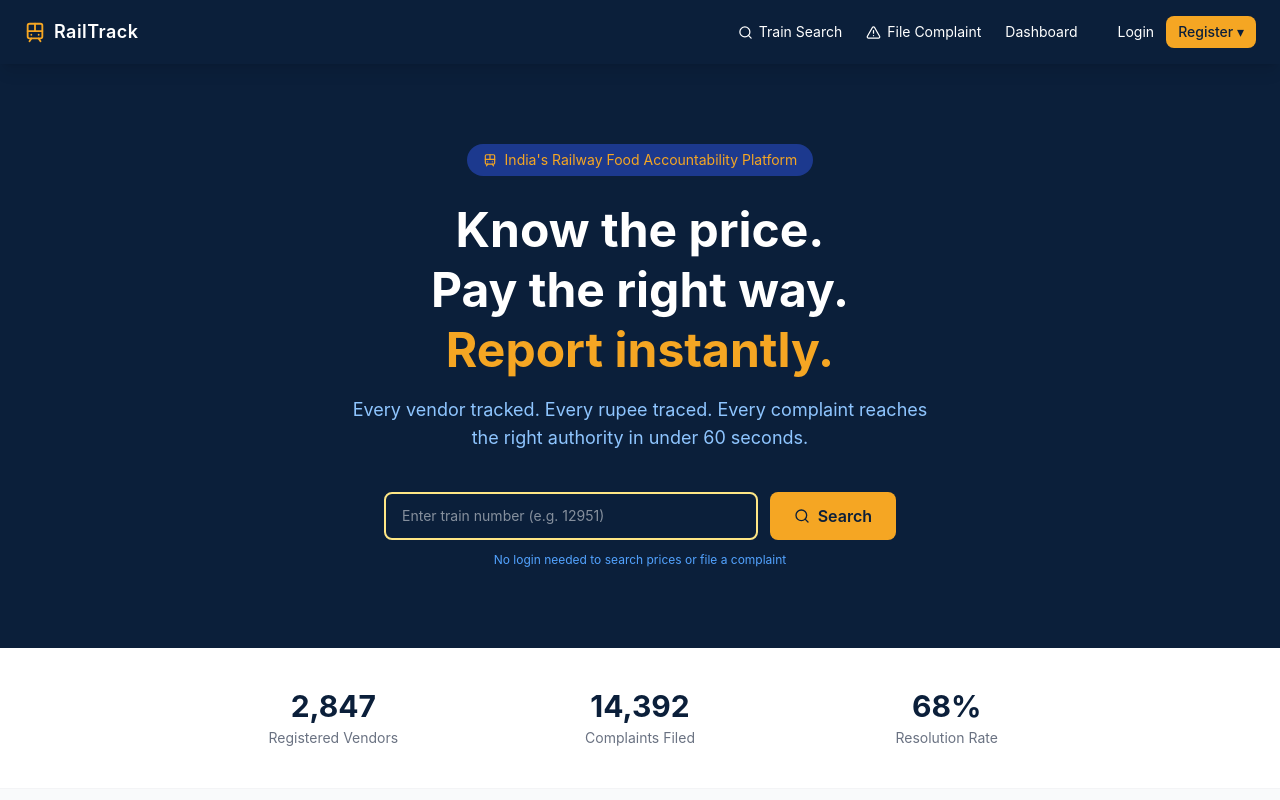
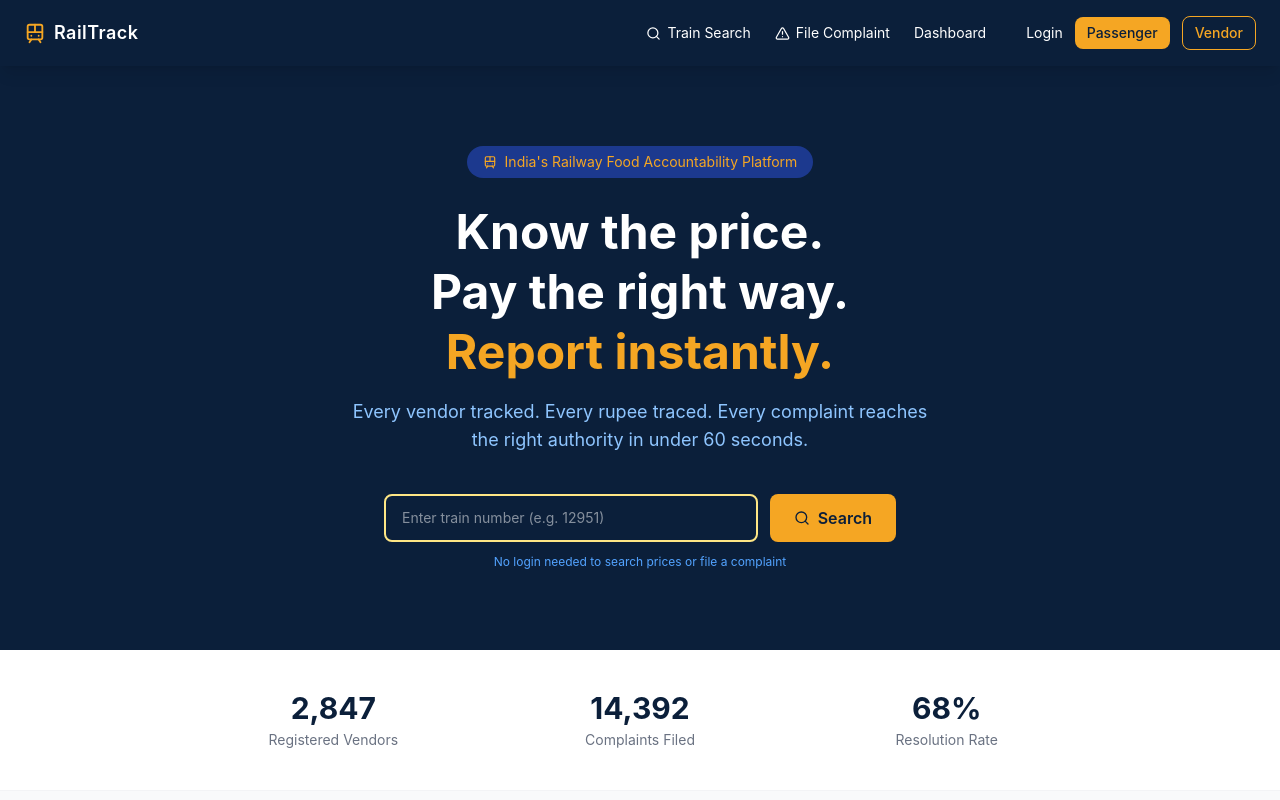
Before and after one commit to chandrakant-T/railtrack-frontend, a React (Vite) app: page / in a window 1280 px wide. Shown: the top 800 px of the page. Built offline with nearby package versions, Linux system fonts and the light colour scheme; no server answers.

Commit message:
vendor-register_option

```diff
--- a/src/components/layout/Navbar.tsx
+++ b/src/components/layout/Navbar.tsx
@@ -55,19 +55,12 @@ const Navbar = () => {
 ) : (
   <div className="flex items-center gap-3 ml-4">
     <Link to="/login" className="hover:text-[#F5A623] transition-colors">Login</Link>
-    <div className="relative group">
-      <button className="bg-[#F5A623] text-[#0B1F3A] px-3 py-1.5 rounded-lg font-medium hover:bg-amber-400 transition-colors">
-        Register ▾
-      </button>
-      <div className="absolute right-0 top-full mt-1 bg-white border border-gray-100 rounded-xl shadow-lg p-1 w-44 hidden group-hover:block z-50">
-        <Link to="/register" className="block px-3 py-2 text-sm text-gray-700 hover:bg-gray-50 rounded-lg">
+    <Link to="/register" className="bg-[#F5A623] text-[#0B1F3A] px-3 py-1.5 rounded-lg font-medium hover:bg-amber-400 transition-colors">
       Passenger
     </Link>
-        <Link to="/vendor-register" className="block px-3 py-2 text-sm text-gray-700 hover:bg-gray-50 rounded-lg">
+    <Link to="/vendor-register" className="border border-[#F5A623] text-[#F5A623] px-3 py-1.5 rounded-lg font-medium hover:bg-[#F5A623] hover:text-[#0B1F3A] transition-colors">
       Vendor
     </Link>
-      </div>
-    </div>
   </div>
 )}
       </div>
@@ -91,7 +84,8 @@ const Navbar = () => {
     ) : (
       <>
         <Link to="/login" onClick={() => setMenuOpen(false)}>Login</Link>
-              <Link to="/register" onClick={() => setMenuOpen(false)}>Register</Link>
+        <Link to="/register" onClick={() => setMenuOpen(false)}>Register as Passenger</Link>
+        <Link to="/vendor-register" onClick={() => setMenuOpen(false)}>Register as Vendor</Link>
       </>
     )}
   </div>
```
Lines whose indentation alone changed are shown as unchanged.
